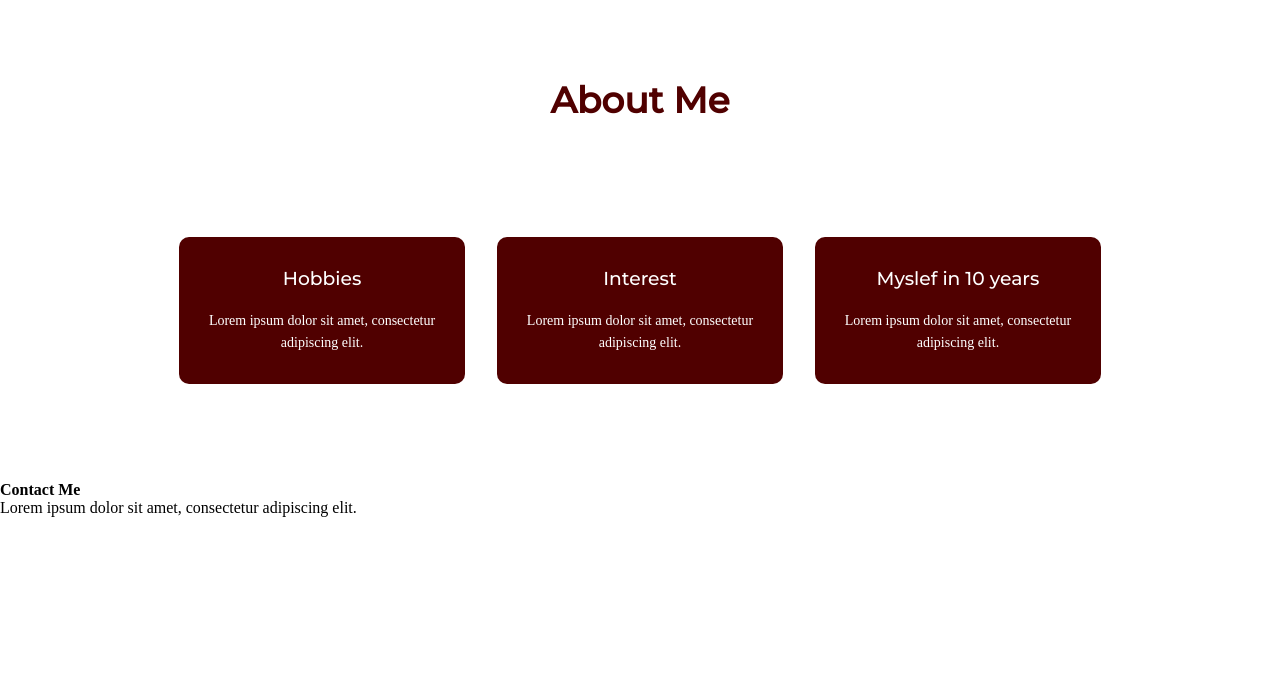
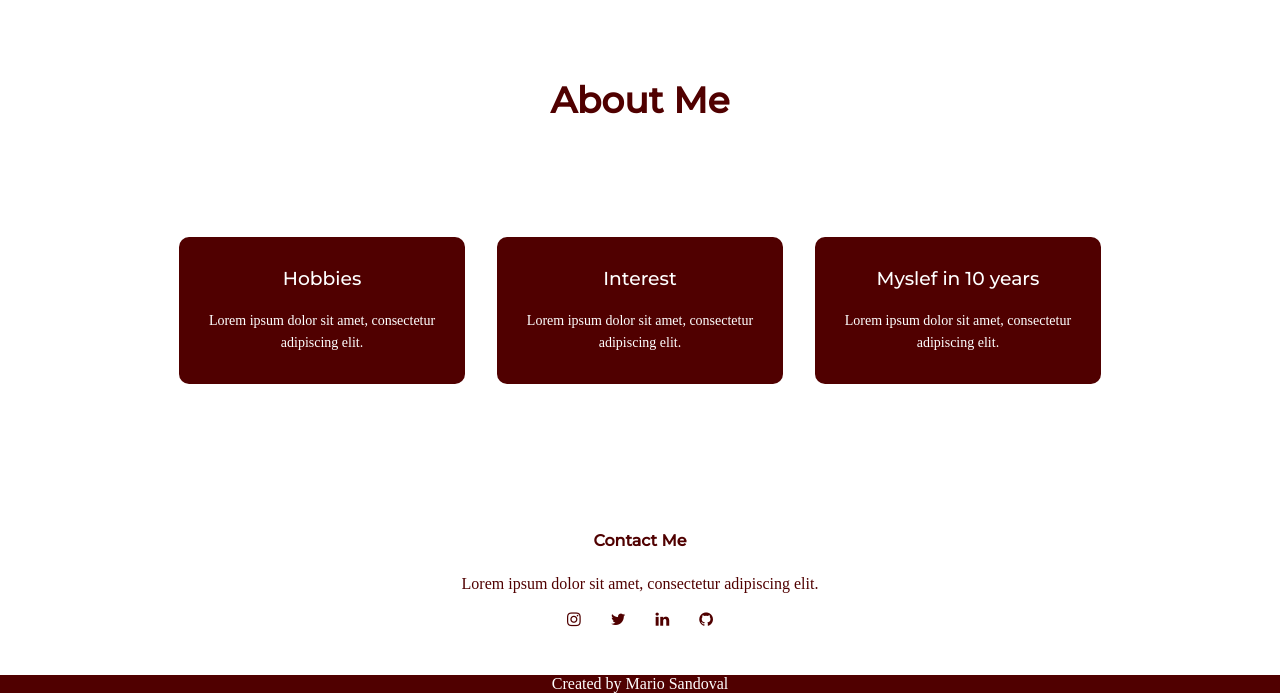
Before and after one commit to mcsandovall/Personal-Website, a plain HTML site: page index.html in a window 1280 px wide. Shown: the part 822-1515 px from the top of the page. Before the commit the page ends 1339 px from the top, so only its background shows below. Drawn offline with Linux system fonts and the light colour scheme.

Commit message:
Added contact me, and border to links

```diff
--- a/index.html
+++ b/index.html
@@ -16,7 +16,6 @@
                         <li><a href="#">PORTFOLIO</a></li>
                         <li><a href="#">QUALIFICATIONS</a></li>
                         <li><a href="#">SERVICE</a></li>
-                        <li><a href="#">CONTACT ME</a></li>
                     </ul>
                 </div>
                 <i class="fa fa-chevron-circle-down" onclick="showMenu()"></i>
@@ -61,13 +60,25 @@
             </div>
         </section>
 
+                    <!--   footer  -->
+
         <section class="footer">
             <h4>Contact Me</h4>
             <p>
                 Lorem ipsum dolor sit amet, consectetur adipiscing elit.
             </p>
+            <div class="icons">
+                <i class="fa fa-instagram"></i>
+                <i class="fa fa-twitter"></i>
+                <i class="fa fa-linkedin"><a href="www.linkedin.com/in/mario-sandoval-"></a></i>
+                <i class="fa fa-github"><a href="http://github.com/Mcsandoval"></a></i>
+            </div>
         </section>
 
+                <!--    Credits     -->
+        <section class="credits">
+            <p>Created by Mario Sandoval</p>
+        </section>
 
                     <!-- Javascript for toggle menu-->
         <script>
--- a/styles.css
+++ b/styles.css
@@ -43,6 +43,8 @@ nav img{
     list-style: none;
     display: inline-block;
     padding: 8px 12px;
+    background: #500000;
+    border-radius: 10px;
     position: relative;
 }
 
@@ -84,6 +86,7 @@ nav img{
 
 .text-box h1{
     font-size: 62px;
+    font-family: "Montserrat";
 }
 
 .text-box p{
@@ -201,3 +204,33 @@ nav .fa{
 .aboutMe-col:hover{
     box-shadow: 0 0 20px 0 rgba(0,0,0,1);
 }
+
+/* ----- footer ---- */
+.footer{
+    width: 100%;
+    text-align: center;
+    padding: 30px 0;
+    color: #500000;
+}
+
+.footer h4{
+    margin-bottom: 25px;
+    margin-top: 20px;
+    font-weight: 600;
+    font-family: "Montserrat";
+}
+
+
+.icons .fa{
+    margin: 0 13px;
+    cursor: pointer;
+    padding: 18px 0;
+}
+
+.credits{
+    width: auto;
+    text-align: center;
+    background: #500000;
+    color: #fff;
+    font-weight: 300;
+}
```
